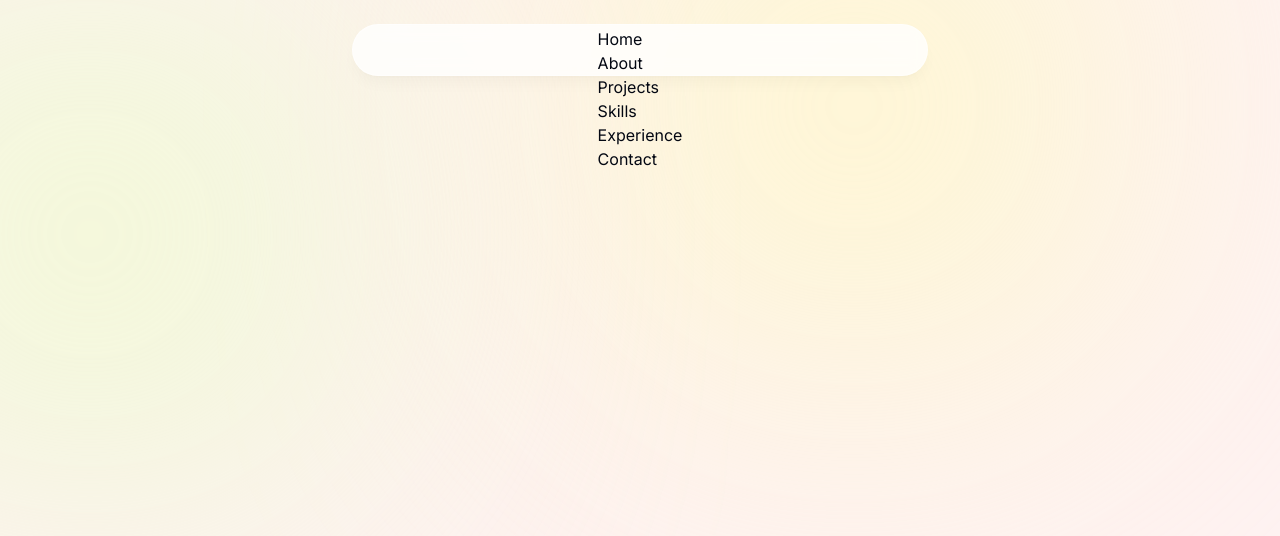
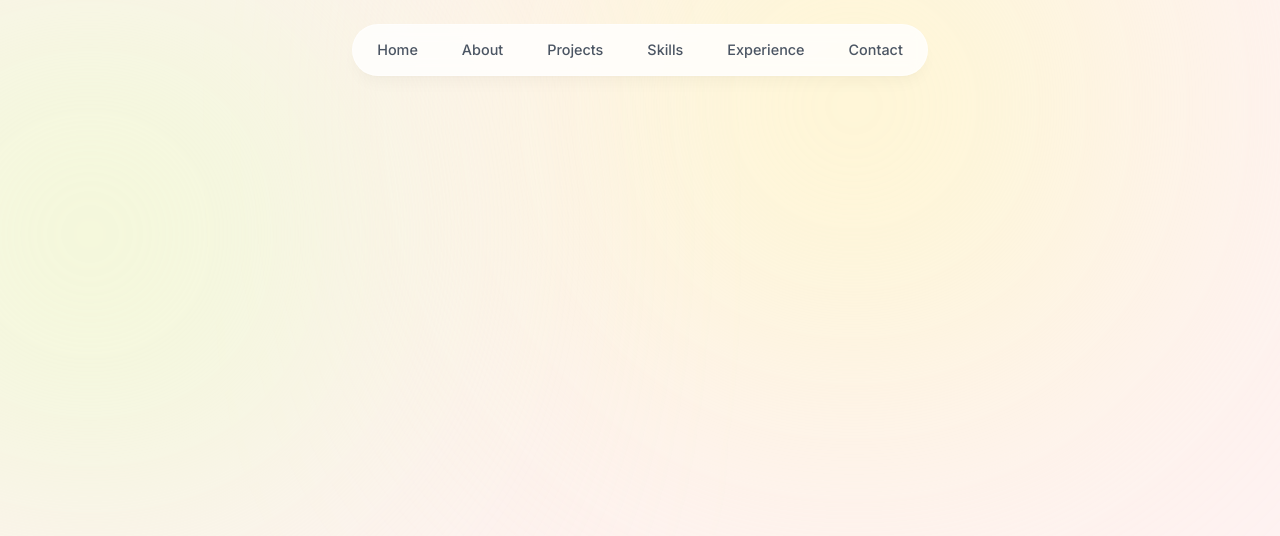
Before and after one commit to mariavo1/itmd543react, a Next.js app: page / in a window 1280 px wide. Shown: the top 536 px of the page. Built offline with nearby package versions, Linux system fonts and the light colour scheme.

Commit message:
Change position of links

```diff
--- a/components/header.tsx
+++ b/components/header.tsx
@@ -9,11 +9,11 @@
     </div>
 
     <nav className="flex fixed top-[0.15rem] left-1/2 h-12 -translate-x-1/2 py-2 sm:top-[1.7rem] sm:h-[initial] sm:py-0">
-        <ul>
+        <ul className="flex w-[22rem] flex-wrap items-center justify-center gap-y-1 text-[0.9rem] font-medium text-gray-600 sm:w[inital] sm:flex-nowrap sm:gap-5">
             {
                 links.map((link) => (
-                    <li key={link.hash}>
-                        <Link href={link.hash}>{link.name}</Link>
+                    <li className="h-3/4 flex items-center justify-center" key={link.hash}>
+                        <Link className="flex w-full items-center justify-center px-3 py-3 hover:text-red-300 transition"href={link.hash}>{link.name}</Link>
                     </li>
                 ))
             }
```
